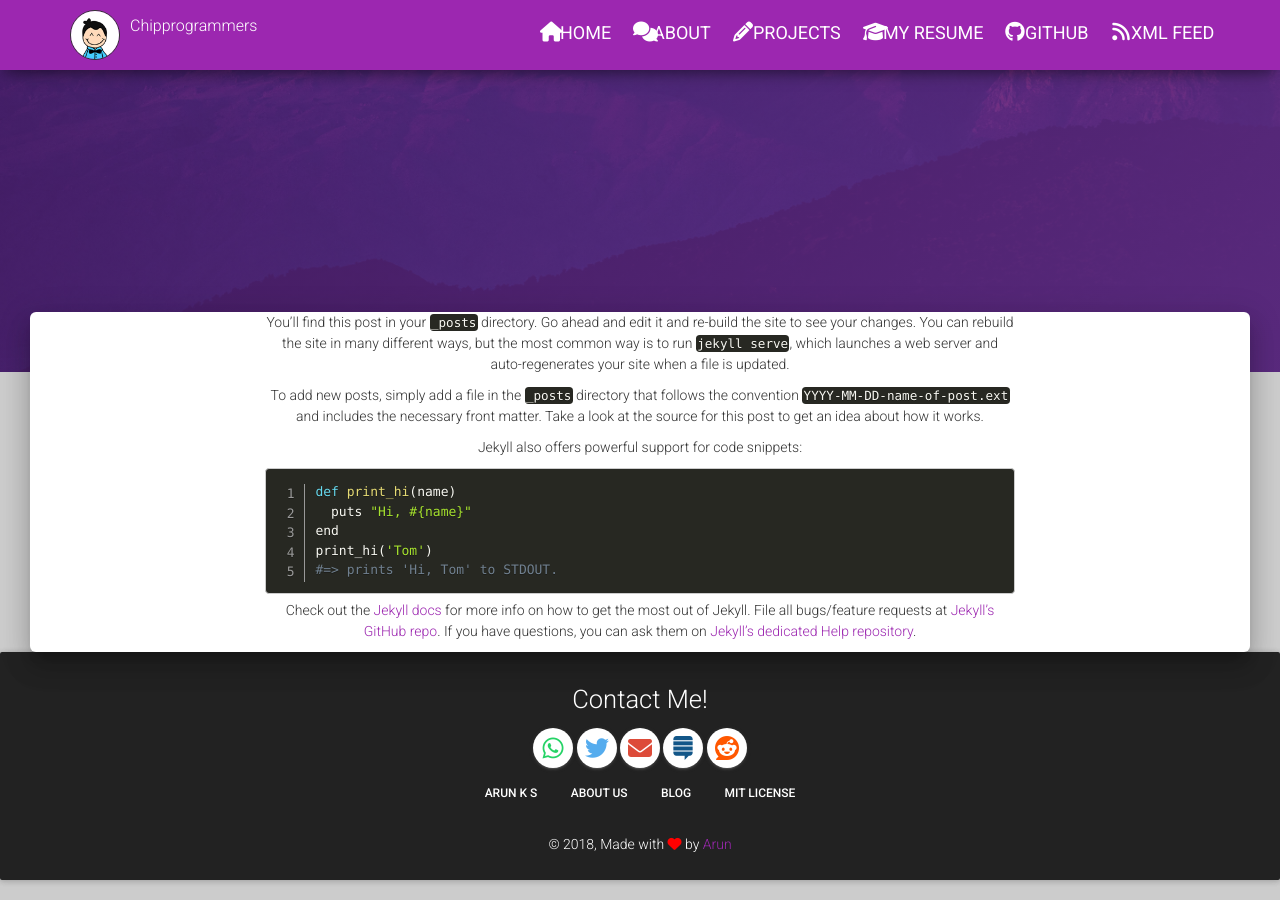
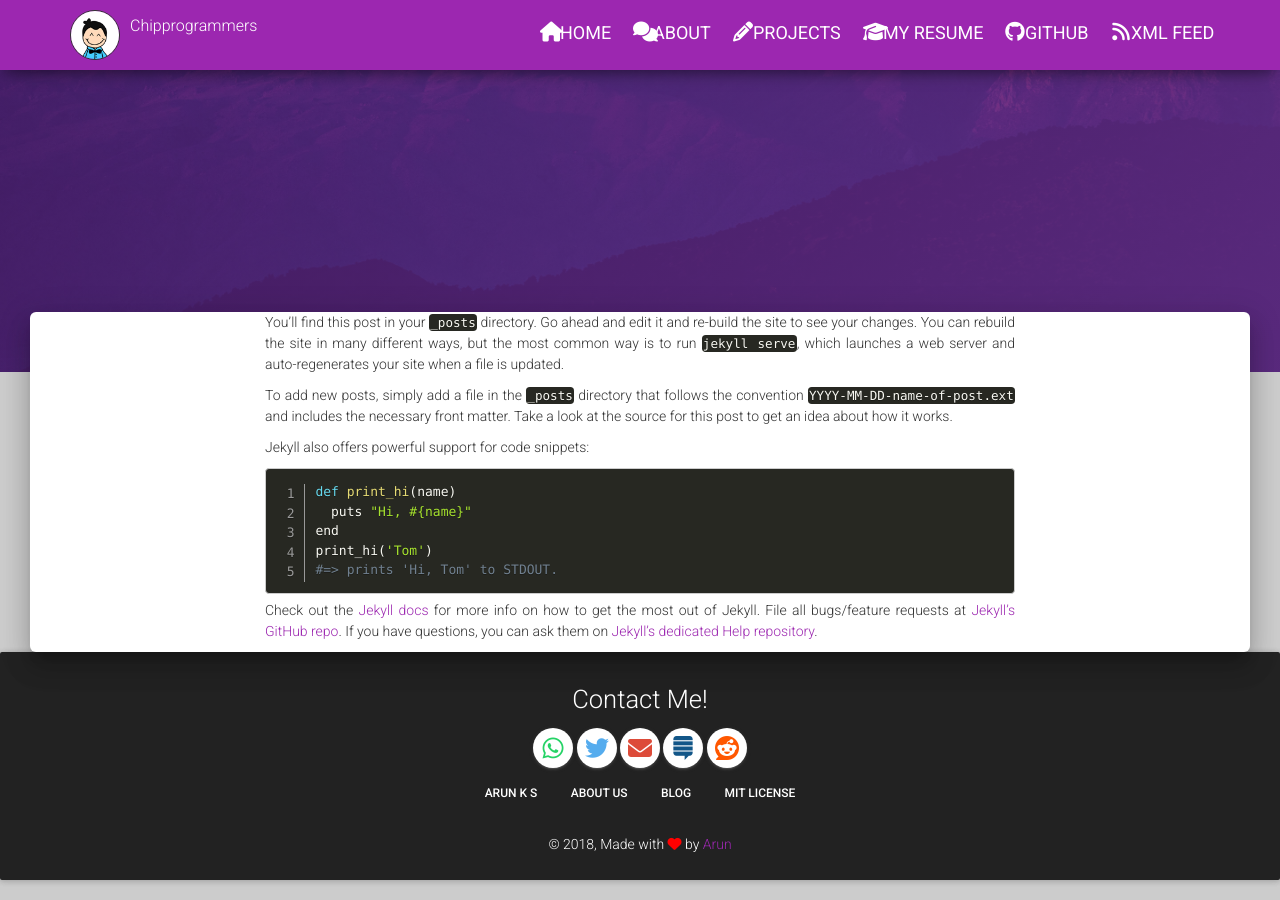
Before and after one commit to tip4programs/imbue, a Jekyll site: the page built from _posts/2016-04-24-welcome-to-jekyll.md, in a window 1280 px wide and 900 px high, scrolled down 438 px. Built offline with Jekyll 4.4.1, drawn with Linux system fonts in a browser that asks for light colours; nearby versions of some CDN libraries; comment, search, counter and statistics services are not loaded.

Commit message:
Update post.html

```diff
--- a/_layouts/post.html
+++ b/_layouts/post.html
@@ -10,7 +10,7 @@
 	<!-- you can use the class main-raised if you want the main area to be as a page with shadows -->
 	<div class="main main-raised">
 	<div class="container">
-	<div class="row text-center">
+	<div class="row text-justify">
 	<div class="col-md-8 col-md-offset-2">
       {% include content.html %}
         </div>
```
